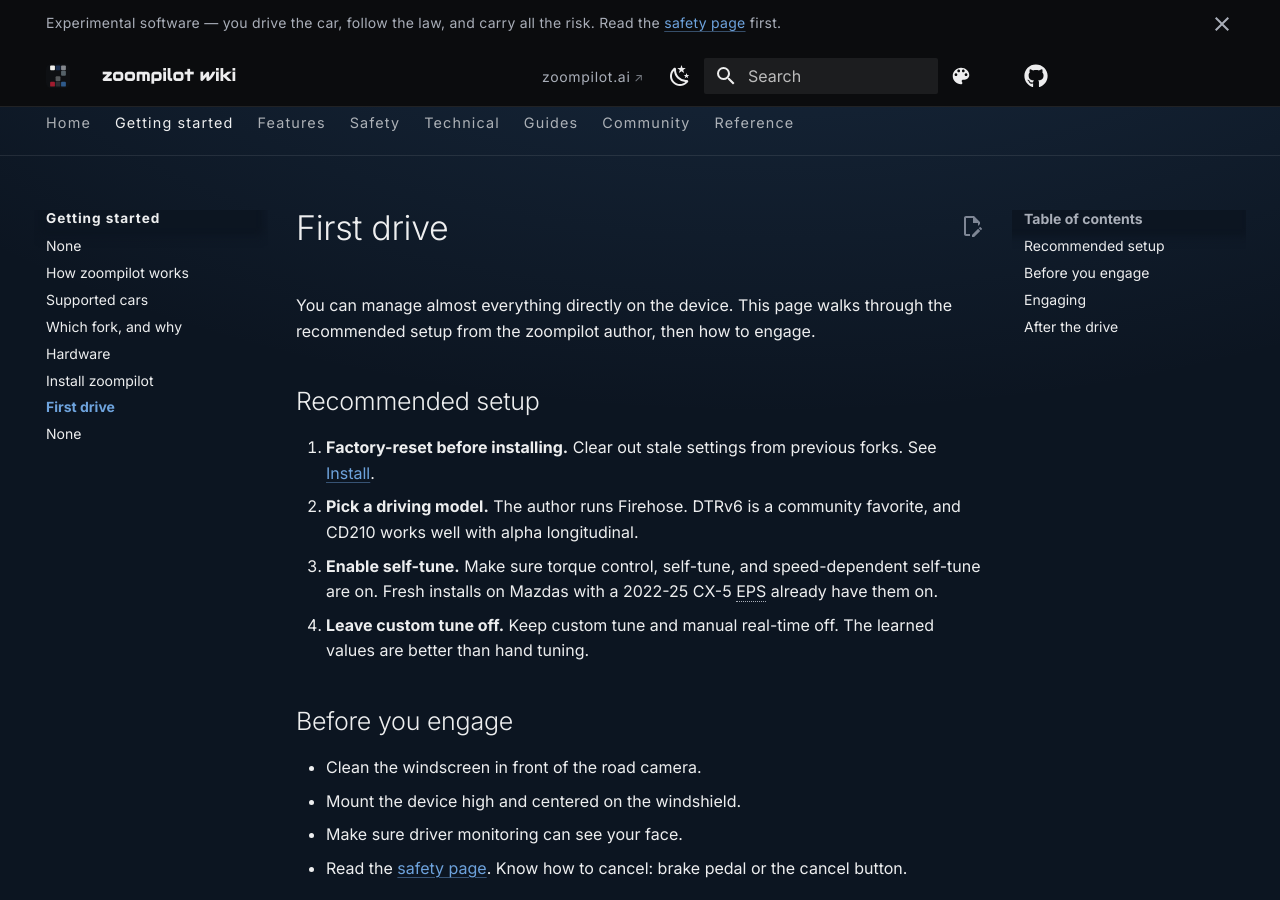
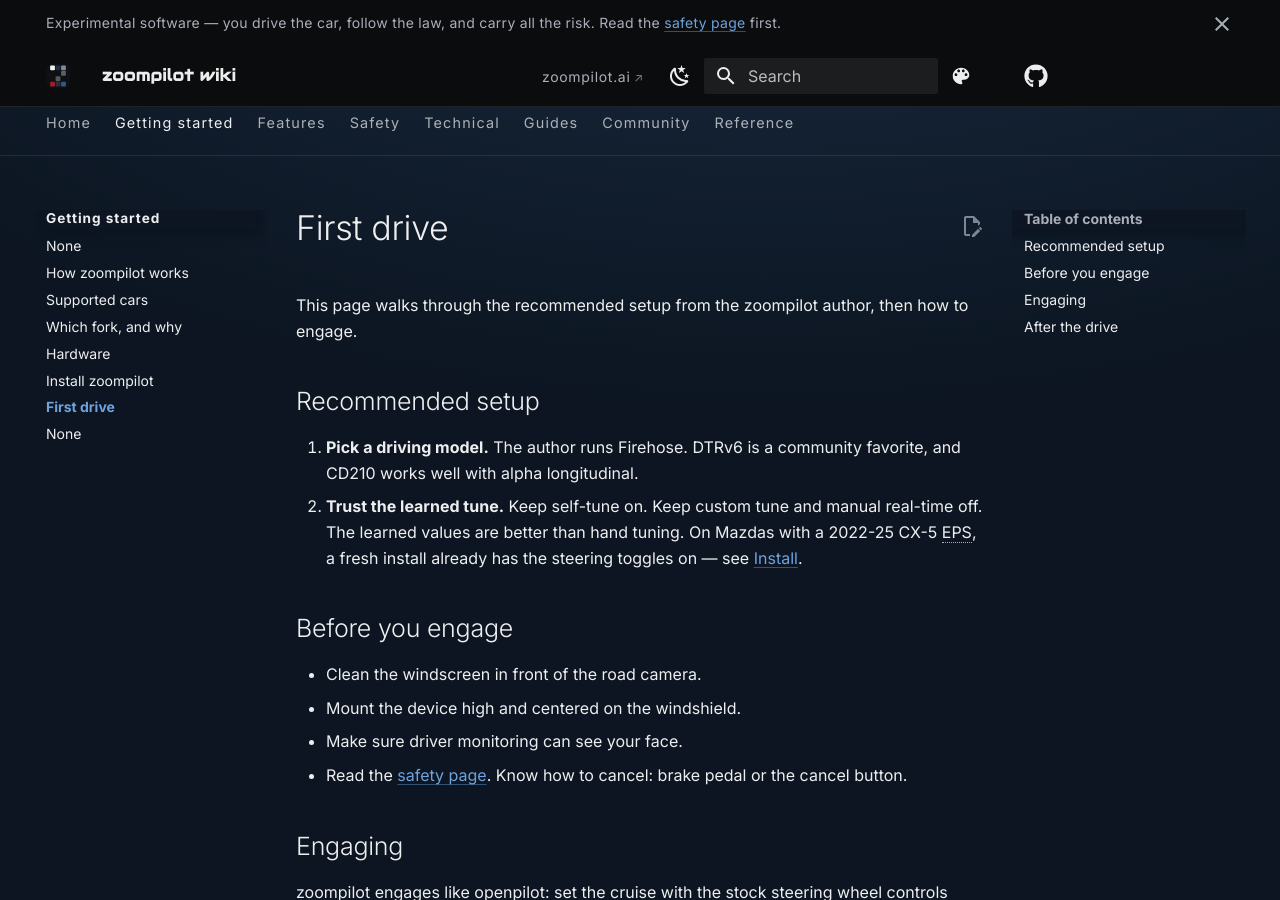
Before and after one commit to mzdnick/zoompilot-wiki, an MkDocs documentation site: the page built from docs/getting-started/first-drive.md, in a window 1280 px wide and 900 px high. Built offline with MkDocs 1.6.1 and Material for MkDocs 9.7.7, drawn with Linux system fonts in a browser that asks for light colours; comment, search, counter and statistics services are not loaded.

Commit message:
Getting started: state reset, toggles, kit, and leaving once

```diff
--- a/docs/getting-started/first-drive.md
+++ b/docs/getting-started/first-drive.md
@@ -4,21 +4,17 @@
 
 # First drive
 
-You can manage almost everything directly on the device. This page walks
-through the recommended setup from the zoompilot author, then how to
-engage.
+This page walks through the recommended setup from the zoompilot author,
+then how to engage.
 
 ## Recommended setup
 
-1. **Factory-reset before installing.** Clear out stale settings from
-   previous forks. See [Install](install.md).
-2. **Pick a driving model.** The author runs Firehose. DTRv6 is a
+1. **Pick a driving model.** The author runs Firehose. DTRv6 is a
    community favorite, and CD210 works well with alpha longitudinal.
-3. **Enable self-tune.** Make sure torque control, self-tune, and
-   speed-dependent self-tune are on. Fresh installs on Mazdas with a
-   2022-25 CX-5 EPS already have them on.
-4. **Leave custom tune off.** Keep custom tune and manual real-time off.
-   The learned values are better than hand tuning.
+2. **Trust the learned tune.** Keep self-tune on. Keep custom tune and
+   manual real-time off. The learned values are better than hand
+   tuning. On Mazdas with a 2022-25 CX-5 EPS, a fresh install already
+   has the steering toggles on — see [Install](install.md).
 
 ## Before you engage
 
```
Also changed, not shown: docs/getting-started/comparison.md (+3 -5 lines), docs/getting-started/hardware.md (+3 -10 lines), docs/getting-started/supported-cars.md (+11 -1 lines).
